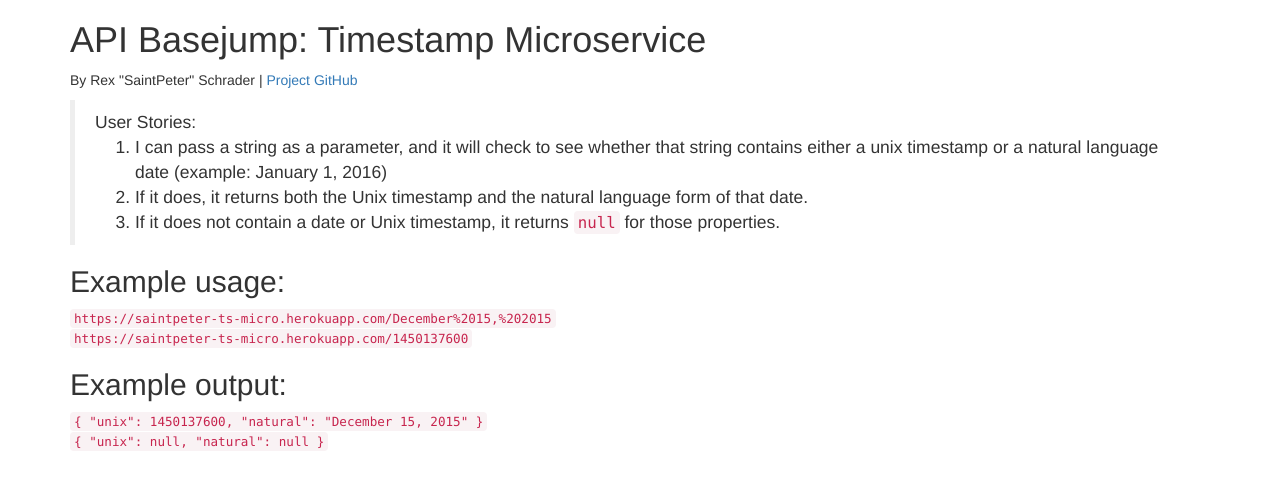
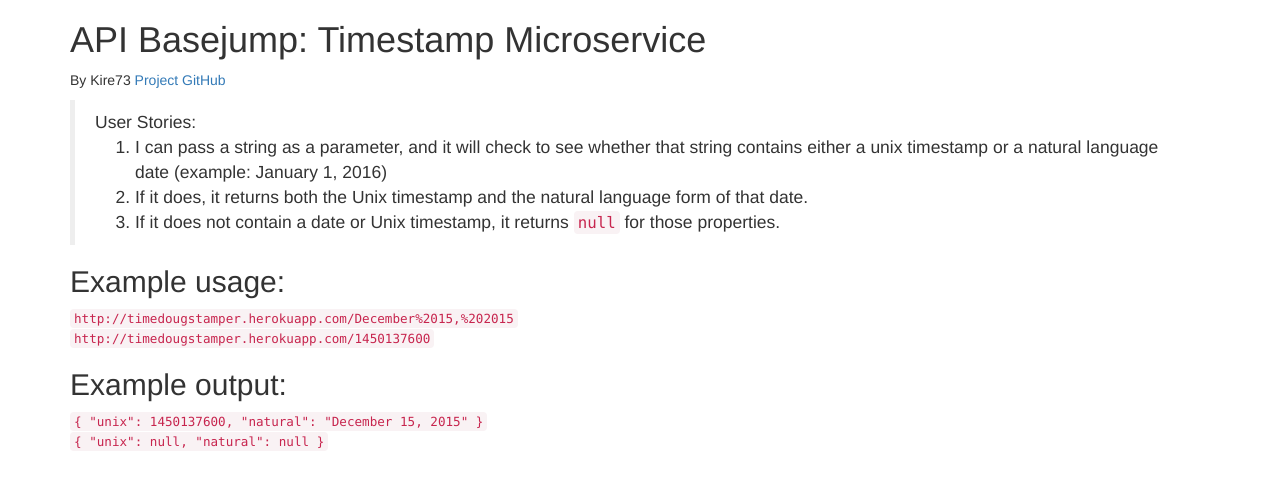
Before and after one commit to kire73/timebandits, a website: page index.html in a window 1280 px wide. Drawn offline with nearby package versions, Linux system fonts and the light colour scheme.

Commit message:
fixed URI

```diff
--- a/index.html
+++ b/index.html
@@ -9,7 +9,7 @@
 <body>
 <div class="container">
     <h1 class="header">API Basejump: Timestamp Microservice</h1>
-    <p>By Rex "SaintPeter" Schrader |
+    <p>By Kire73
         <a href="https://github.com/SaintPeter/basejump-timestamp-microservice">Project GitHub</a></p>
     <blockquote>User Stories:
         <ol>
@@ -21,8 +21,8 @@
         </ol>
     </blockquote>
     <h2>Example usage:</h2>
-    <code>https://saintpeter-ts-micro.herokuapp.com/December%2015,%202015</code><br>
-    <code>https://saintpeter-ts-micro.herokuapp.com/1450137600</code>
+    <code>http://timedougstamper.herokuapp.com/December%2015,%202015</code><br>
+    <code>http://timedougstamper.herokuapp.com/1450137600</code>
     <h2>Example output:</h2>
     <code>{ "unix": 1450137600, "natural": "December 15, 2015" }</code><br>
     <code>{ "unix": null, "natural": null }</code>
--- a/server.js
+++ b/server.js
@@ -40,5 +40,5 @@ app.get('/:id', function (req, res) {
 });
 
 app.listen(process.env.PORT, function () {
-  console.log('https://http://timedougstamper.herokuapp.com/\nTimestamp Microservice active\nListening to port 8080:');
+  console.log('http://timedougstamper.herokuapp.com/\nTimestamp Microservice active\nListening to port ' +  process.env.PORT + ':');
 });
```
